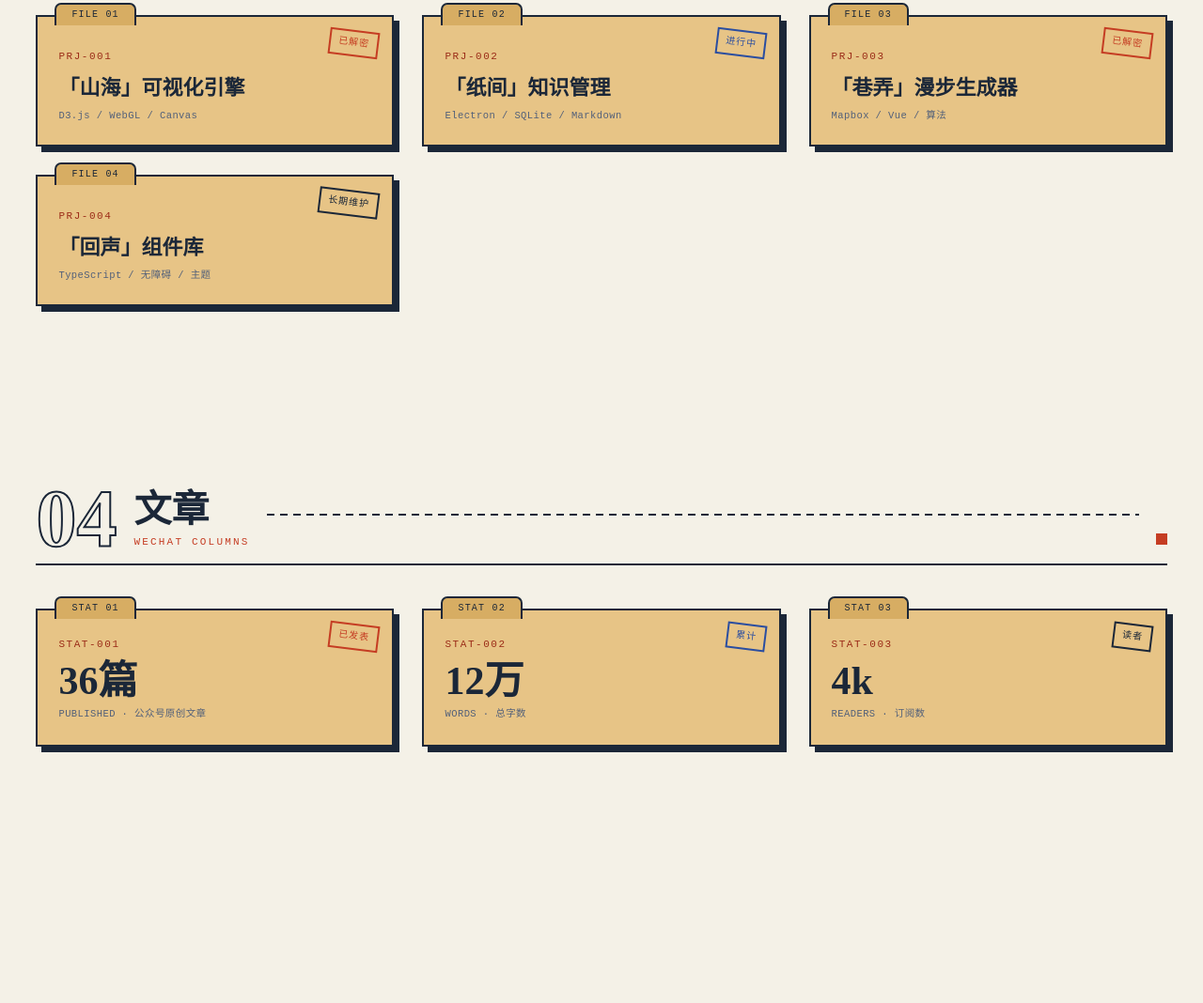
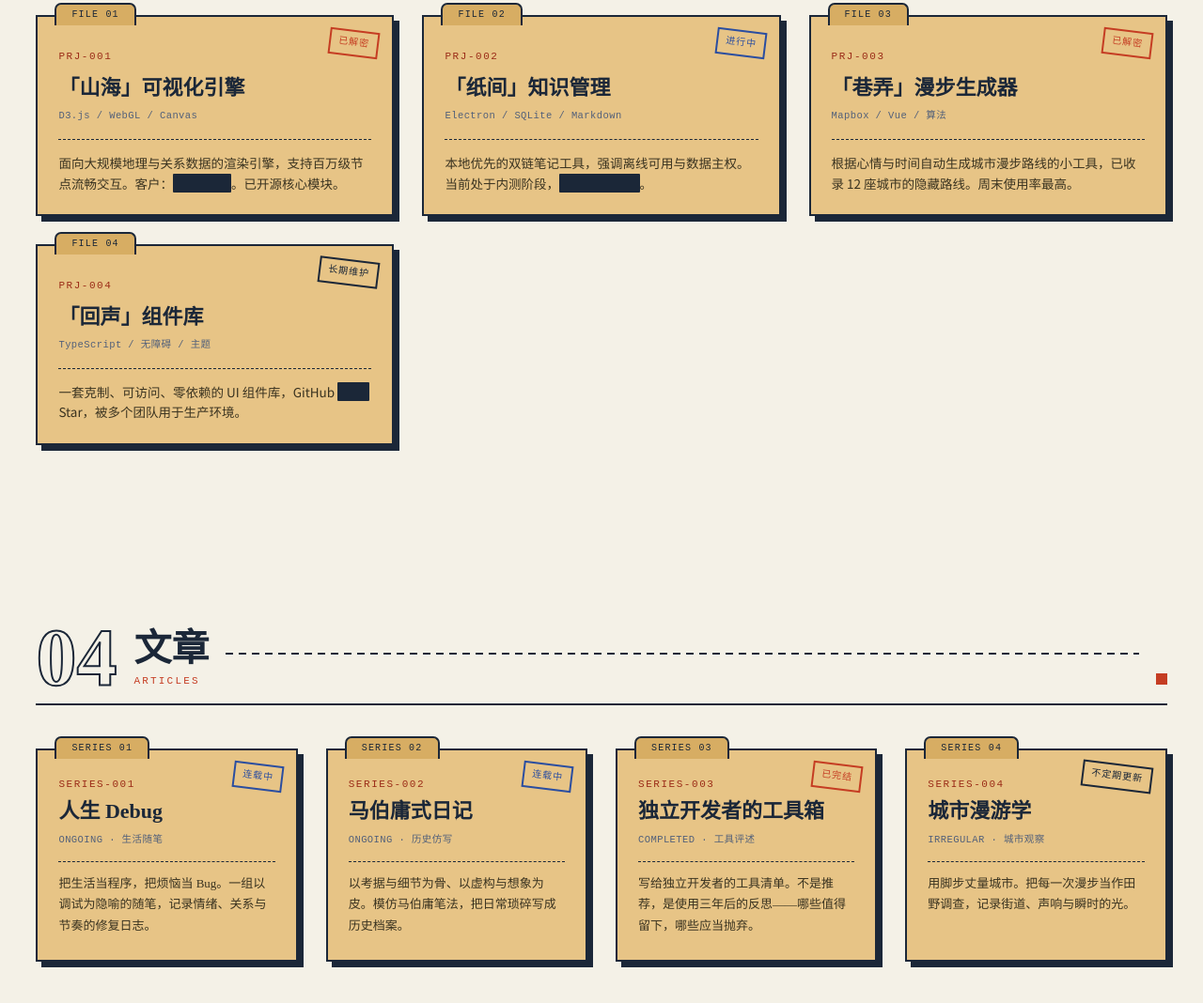
Before and after one commit to tinyking/geek, an Astro site: page / in a window 1280 px wide. Shown: the part 2107-3175 px from the top of the page at 94% size. Built offline with nearby package versions, Linux system fonts and the light colour scheme; Astro itself is replaced by a stand-in of ours; a small style sheet from the web is missing.

Commit message:
feat: 文章章节改为专辑介绍卡片，folder 卡片默认展开并增强 hover
- 04 文章统计卡片从数字汇总改为专辑介绍（SERIES 01-04 名称+介绍）
- 章节副标题 WECHAT COLUMNS 改为 ARTICLES
- 03 项目 folder 详情区默认展开，移除展开/收起切换
- 修复 .folder.reveal:hover 被 .reveal.in transform 覆盖的问题
- 04 stat-folder 增加 hover 浮起+微旋转+标题变色动画

```diff
--- a/src/pages/index.astro
+++ b/src/pages/index.astro
@@ -161,7 +161,7 @@ import BaseLayout from '../layouts/BaseLayout.astro';
               <div class="pid">PRJ-001</div>
               <h3>「山海」可视化引擎</h3>
               <div class="ptags">D3.js / WebGL / Canvas</div>
-              <div class="folder-details"><div class="inner">面向大规模地理与关系数据的渲染引擎，支持百万级节点流畅交互。客户：<span class="redact">某研究院</span>。已开源核心模块。</div><span class="toggle">[ 收起 COLLAPSE ]</span></div>
+              <div class="folder-details"><div class="inner">面向大规模地理与关系数据的渲染引擎，支持百万级节点流畅交互。客户：<span class="redact">某研究院</span>。已开源核心模块。</div></div>
             </div>
             <div class="folder reveal">
               <div class="folder-tab">FILE 02</div>
@@ -169,7 +169,7 @@ import BaseLayout from '../layouts/BaseLayout.astro';
               <div class="pid">PRJ-002</div>
               <h3>「纸间」知识管理</h3>
               <div class="ptags">Electron / SQLite / Markdown</div>
-              <div class="folder-details"><div class="inner">本地优先的双链笔记工具，强调离线可用与数据主权。当前处于内测阶段，<span class="redact">预计 Q4 公测</span>。</div><span class="toggle">[ 收起 COLLAPSE ]</span></div>
+              <div class="folder-details"><div class="inner">本地优先的双链笔记工具，强调离线可用与数据主权。当前处于内测阶段，<span class="redact">预计 Q4 公测</span>。</div></div>
             </div>
             <div class="folder reveal">
               <div class="folder-tab">FILE 03</div>
@@ -177,7 +177,7 @@ import BaseLayout from '../layouts/BaseLayout.astro';
               <div class="pid">PRJ-003</div>
               <h3>「巷弄」漫步生成器</h3>
               <div class="ptags">Mapbox / Vue / 算法</div>
-              <div class="folder-details"><div class="inner">根据心情与时间自动生成城市漫步路线的小工具，已收录 12 座城市的隐藏路线。周末使用率最高。</div><span class="toggle">[ 收起 COLLAPSE ]</span></div>
+              <div class="folder-details"><div class="inner">根据心情与时间自动生成城市漫步路线的小工具，已收录 12 座城市的隐藏路线。周末使用率最高。</div></div>
             </div>
             <div class="folder reveal">
               <div class="folder-tab">FILE 04</div>
@@ -185,7 +185,7 @@ import BaseLayout from '../layouts/BaseLayout.astro';
               <div class="pid">PRJ-004</div>
               <h3>「回声」组件库</h3>
               <div class="ptags">TypeScript / 无障碍 / 主题</div>
-              <div class="folder-details"><div class="inner">一套克制、可访问、零依赖的 UI 组件库，GitHub <span class="redact">3.2k</span> Star，被多个团队用于生产环境。</div><span class="toggle">[ 收起 COLLAPSE ]</span></div>
+              <div class="folder-details"><div class="inner">一套克制、可访问、零依赖的 UI 组件库，GitHub <span class="redact">3.2k</span> Star，被多个团队用于生产环境。</div></div>
             </div>
           </div>
         </div>
@@ -196,31 +196,42 @@ import BaseLayout from '../layouts/BaseLayout.astro';
         <div class="container">
           <div class="sec-head reveal">
             <div class="sec-num">04</div>
-            <div class="sec-title"><h2>文章</h2><small>WECHAT COLUMNS</small></div>
+            <div class="sec-title"><h2>文章</h2><small>ARTICLES</small></div>
             <div class="sec-rule"></div>
             <div class="sec-sq"></div>
           </div>
           <div class="essays-stats reveal" id="essaysStats">
             <div class="folder stat-folder">
-              <div class="folder-tab">STAT 01</div>
-              <span class="stamp ok">已发表</span>
-              <div class="pid">STAT-001</div>
-              <h3><b data-count="36" data-suffix="篇">0</b></h3>
-              <div class="ptags">PUBLISHED · 公众号原创文章</div>
+              <div class="folder-tab">SERIES 01</div>
+              <span class="stamp run">连载中</span>
+              <div class="pid">SERIES-001</div>
+              <h3>人生 Debug</h3>
+              <div class="ptags">ONGOING · 生活随笔</div>
+              <p class="stat-desc">把生活当程序，把烦恼当 Bug。一组以调试为隐喻的随笔，记录情绪、关系与节奏的修复日志。</p>
             </div>
             <div class="folder stat-folder">
-              <div class="folder-tab">STAT 02</div>
-              <span class="stamp run">累计</span>
-              <div class="pid">STAT-002</div>
-              <h3><b data-count="12" data-suffix="万">0</b></h3>
-              <div class="ptags">WORDS · 总字数</div>
+              <div class="folder-tab">SERIES 02</div>
+              <span class="stamp run">连载中</span>
+              <div class="pid">SERIES-002</div>
+              <h3>马伯庸式日记</h3>
+              <div class="ptags">ONGOING · 历史仿写</div>
+              <p class="stat-desc">以考据与细节为骨、以虚构与想象为皮。模仿马伯庸笔法，把日常琐碎写成历史档案。</p>
             </div>
             <div class="folder stat-folder">
-              <div class="folder-tab">STAT 03</div>
-              <span class="stamp maint">读者</span>
-              <div class="pid">STAT-003</div>
-              <h3><b data-count="4.2" data-suffix="k" data-format="k">0</b></h3>
-              <div class="ptags">READERS · 订阅数</div>
+              <div class="folder-tab">SERIES 03</div>
+              <span class="stamp ok">已完结</span>
+              <div class="pid">SERIES-003</div>
+              <h3>独立开发者的工具箱</h3>
+              <div class="ptags">COMPLETED · 工具评述</div>
+              <p class="stat-desc">写给独立开发者的工具清单。不是推荐，是使用三年后的反思——哪些值得留下，哪些应当抛弃。</p>
+            </div>
+            <div class="folder stat-folder">
+              <div class="folder-tab">SERIES 04</div>
+              <span class="stamp maint">不定期更新</span>
+              <div class="pid">SERIES-004</div>
+              <h3>城市漫游学</h3>
+              <div class="ptags">IRREGULAR · 城市观察</div>
+              <p class="stat-desc">用脚步丈量城市。把每一次漫步当作田野调查，记录街道、声响与瞬时的光。</p>
             </div>
           </div>
           <div class="series-grid" id="essaysGrid"></div>
@@ -455,7 +466,7 @@ section{padding:96px 0}
 /* projects */
 .proj-grid{display:grid;grid-template-columns:repeat(auto-fit,minmax(330px,1fr));gap:30px}
 .folder{position:relative;background:var(--manila);border:2px solid var(--ink);box-shadow:6px 6px 0 var(--ink);padding:34px 22px 22px;cursor:pointer;transition:transform .25s,box-shadow .25s}
-.folder:hover{transform:translateY(-6px) rotate(-.4deg);box-shadow:10px 10px 0 var(--ink)}
+.folder.reveal:hover{transform:translateY(-6px) rotate(-.4deg);box-shadow:10px 10px 0 var(--ink)}
 .folder-tab{position:absolute;top:-15px;left:18px;background:var(--manila-d);border:2px solid var(--ink);border-bottom:0;border-radius:7px 7px 0 0;padding:3px 16px;font-family:'IBM Plex Mono',monospace;font-size:10px;letter-spacing:.12em;color:var(--ink)}
 .folder .pid{font-family:'IBM Plex Mono',monospace;font-size:11px;letter-spacing:.14em;color:var(--red-deep)}
 .folder h3{font-family:'Noto Serif SC',serif;font-weight:900;font-size:22px;margin:6px 0 4px}
@@ -465,17 +476,20 @@ section{padding:96px 0}
 .folder .stamp.run{color:var(--blue)}
 .folder .stamp.maint{color:var(--ink)}
 .folder .redact{background:var(--ink);color:transparent;user-select:none;padding:0 4px;border-radius:1px}
-.folder-details{max-height:0;overflow:hidden;transition:max-height .5s ease}
-.folder.open .folder-details{max-height:260px}
+.folder-details{max-height:none;overflow:visible}
 .folder-details .inner{border-top:1.5px dashed var(--ink);margin-top:16px;padding-top:14px;font-size:13.5px;color:#3a3320}
-.folder-details .toggle{font-family:'IBM Plex Mono',monospace;font-size:10px;letter-spacing:.12em;text-transform:uppercase;color:var(--red-deep);margin-top:12px;display:inline-block}
 
 /* essays */
 .essays-stats{display:grid;grid-template-columns:repeat(auto-fit,minmax(260px,1fr));gap:30px;margin:0 0 36px}
-.stat-folder{padding-top:28px;padding-bottom:24px}
-.stat-folder h3{font-size:42px;line-height:1;margin:8px 0 6px;text-align:left}
-.stat-folder h3 b{font-family:'Noto Serif SC',serif;font-weight:900;color:var(--ink)}
-.stat-folder .ptags{margin-top:4px}
+.stat-folder{padding-top:28px;padding-bottom:24px;transition:transform .3s cubic-bezier(.22,1,.36,1),box-shadow .3s cubic-bezier(.22,1,.36,1)}
+.stat-folder:hover{transform:translateY(-6px) rotate(-.4deg);box-shadow:10px 10px 0 var(--ink)}
+.stat-folder:hover .folder-tab{transform:translateY(-2px)}
+.stat-folder .folder-tab{transition:transform .3s cubic-bezier(.22,1,.36,1)}
+.stat-folder:hover h3{color:var(--red-deep)}
+.stat-folder h3{font-family:'Noto Serif SC',serif;font-weight:900;font-size:22px;line-height:1.25;margin:6px 0 8px;text-align:left;color:var(--ink);transition:color .3s ease}
+.stat-folder .ptags{margin-top:2px}
+.stat-desc{margin:14px 0 0;border-top:1.5px dashed var(--ink);padding-top:12px;font-size:13px;line-height:1.75;color:#3a3320;font-family:'Noto Serif SC',serif;transition:color .3s ease}
+.stat-folder:hover .stat-desc{color:#1a1a1a}
 .essays-grid{display:grid;grid-template-columns:1fr;gap:24px}
 .series-grid{display:grid;grid-template-columns:1fr;gap:24px}
 .series{position:relative;background:var(--paper);border:1.5px solid var(--ink);border-radius:2px;overflow:hidden;box-shadow:0 1px 0 rgba(0,0,0,.04);transition:box-shadow .35s,transform .35s}
@@ -505,7 +519,7 @@ section{padding:96px 0}
 .series-article:hover .series-article-go{opacity:1;transform:translateX(0)}
 .essays-foot{text-align:center;margin-top:36px}
 .essays-foot .btn{display:inline-block}
-@media (max-width:920px){.essays-stats{grid-template-columns:1fr;gap:20px}.stat-folder h3{font-size:36px}.series-head{flex-wrap:wrap;gap:12px;padding:16px 18px}.series-title{font-size:19px}.series-meta{order:3;width:100%}}
+@media (max-width:920px){.essays-stats{grid-template-columns:1fr;gap:20px}.series-head{flex-wrap:wrap;gap:12px;padding:16px 18px}.series-title{font-size:19px}.series-meta{order:3;width:100%}}
 @media (max-width:560px){.essays-stats{gap:18px}.series-article{flex-wrap:wrap;gap:8px}.series-article-date{min-width:0}.series-article-no{min-width:48px}}
 
 /* timeline */
@@ -741,16 +755,6 @@ footer{border-top:3px double var(--ink);padding:40px 0 60px;margin-top:30px}
     });
   });
 
-  document.querySelectorAll(".folder").forEach(function(f){
-    f.addEventListener("click",function(e){
-      if(e.target.classList.contains("copy")) return;
-      var open=f.classList.toggle("open");
-      var tg=f.querySelector(".toggle");
-      if(tg){ tg.textContent = open ? "[ 收起 COLLAPSE ]" : "[ 展开 EXPAND ]"; }
-    });
-  });
-  document.querySelectorAll(".folder .toggle").forEach(function(t){ t.textContent="[ 展开 EXPAND ]"; });
-
   function animateCount(el){
     var target=parseInt(el.getAttribute("data-count"),10)||0;
     var fmt=el.getAttribute("data-format"), suffix=el.getAttribute("data-suffix")||"";
```
